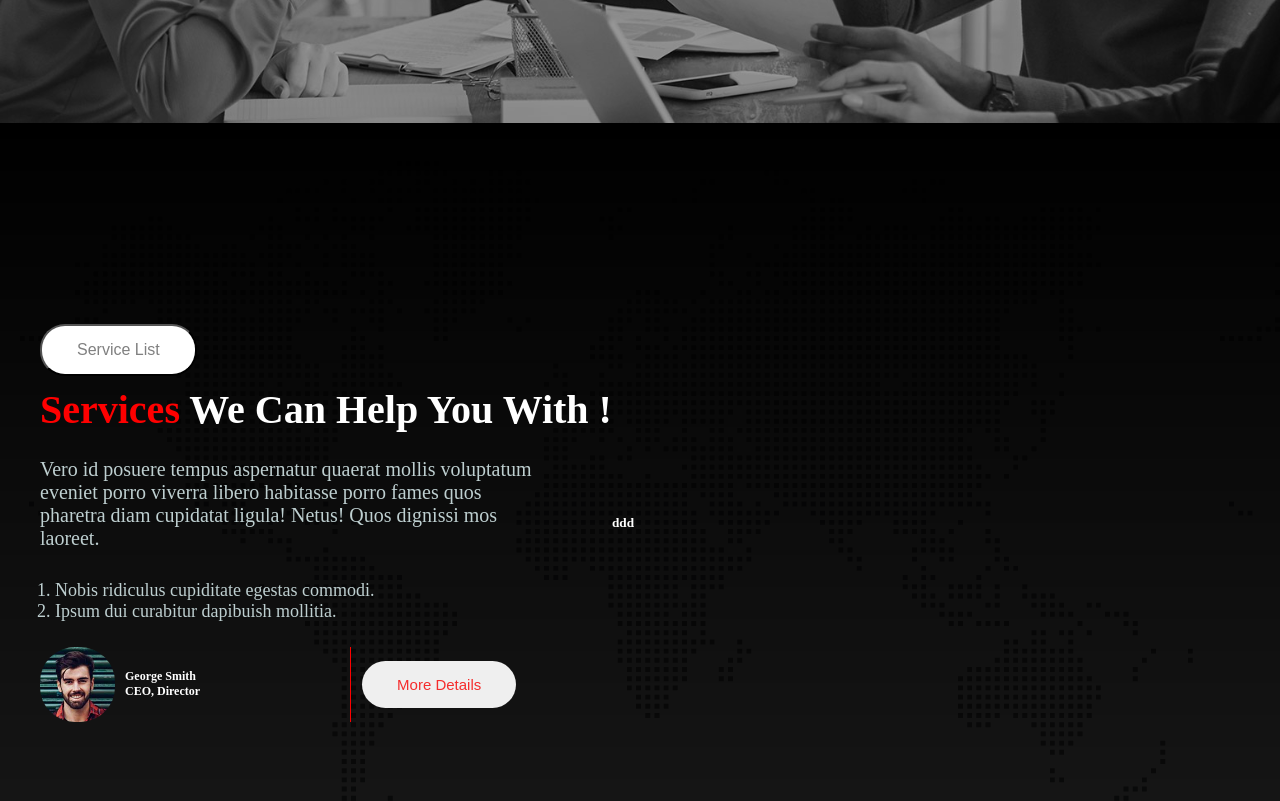
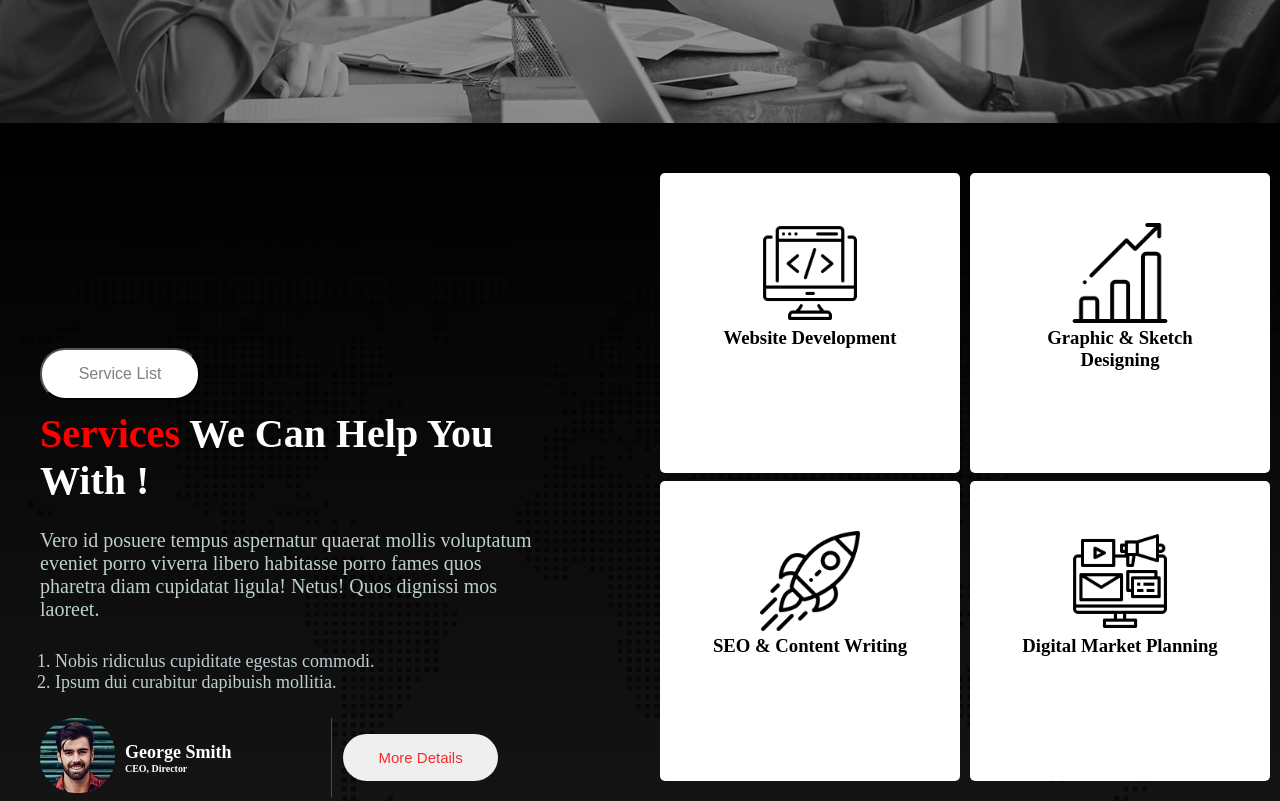
Before and after one commit to Tuhin-Reza/digital-agency, a plain HTML site: page index.html in a window 1280 px wide. Shown: the part 760-1561 px from the top of the page. Drawn offline with Linux system fonts and the light colour scheme.

Commit message:
service-done

```diff
--- a/index.html
+++ b/index.html
@@ -58,9 +58,13 @@
                         </ol>
                         <div class="profile-container">
                             <div class="ceo-profile">
-                                <img src="./asset/image/author.jpg" alt="">
-                                <h4>George Smith <br> CEO, Director</h4>
-
+                                <div>
+                                    <img src="./asset/image/author.jpg" alt="">
+                                </div>
+                                <div>
+                                    <h3>George Smith</h3>
+                                    <h5>CEO, Director</h5>
+                                </div>
                             </div>
                             <div>
                                 <button>More Details</button>
@@ -68,10 +72,28 @@
                         </div>
                     </div>
                     <div class="service-right">
-                        <h5>ddd</h5>
+                        <div class="box-container">
+                            <div class="box">
+                                <img src="./asset/icons/coding.png" alt="Website Development">
+                                <h3>Website Development</h3>
+                            </div>
+                            <div class="box">
+                                <img src="./asset/icons/bar-chart.png" alt="Graphic & Sketch Designing">
+                                <h3>Graphic & Sketch Designing</h3>
+                            </div>
+                        </div>
+                        <div class="box-container">
+                            <div class="box">
+                                <img src="./asset/icons/startup.png" alt="SEO & Content Writing">
+                                <h3>SEO & Content Writing</h3>
+                            </div>
+                            <div class="box">
+                                <img src="./asset/icons/digital-marketing.png" alt="Digital Market Planning">
+                                <h3>Digital Market Planning</h3>
+                            </div>
+                        </div>
                     </div>
                 </div>
-
             </section>
 
             <section id="appointment"></section>
--- a/styles/style.css
+++ b/styles/style.css
@@ -115,10 +115,18 @@
     height: 100vh;
     display: flex;
     justify-content: flex-start;
-    align-items: center;
+    gap: 90px;
+    padding-top: 50px;
+}
+
+.service-left {
+    display: flex;
+    flex-direction: column;
+    justify-content: center;
 }
 
 .service-left>button {
+    width: 160px;
     background-color: white;
     color: gray;
     border-radius: 25px;
@@ -165,15 +173,18 @@
     border-right: 1px solid red;
 }
 
-.ceo-profile > img {
+.ceo-profile>div>img {
     width: 75px;
     height: 75px;
     border-radius: 35px;
 }
-.ceo-profile > h4 {
-    margin-right: 150px;
+
+.ceo-profile>div>h3 {
+    font-size: 18px;
+    margin-right: 100px;
 }
-.profile-container > div >button {
+
+.profile-container>div>button {
     margin-left: 11px;
     font-size: 15px;
     color: rgb(245, 44, 44);
@@ -181,3 +192,26 @@
     border-radius: 25px;
     border: none;
 }
+
+.box {
+    width: 200px;
+    height: 200px;
+    background-color: #fff;
+    text-align: center;
+    color: black;
+    margin-right: 10px;
+    border-radius: 5px;
+    padding: 50px;
+
+}
+
+.service-right>.box-container>.box>img {
+    width: 100px;
+}
+
+.box-container {
+    display: flex;
+    padding-bottom: 8px;
+}
+
+/* ------------Appointment----------- */
```
